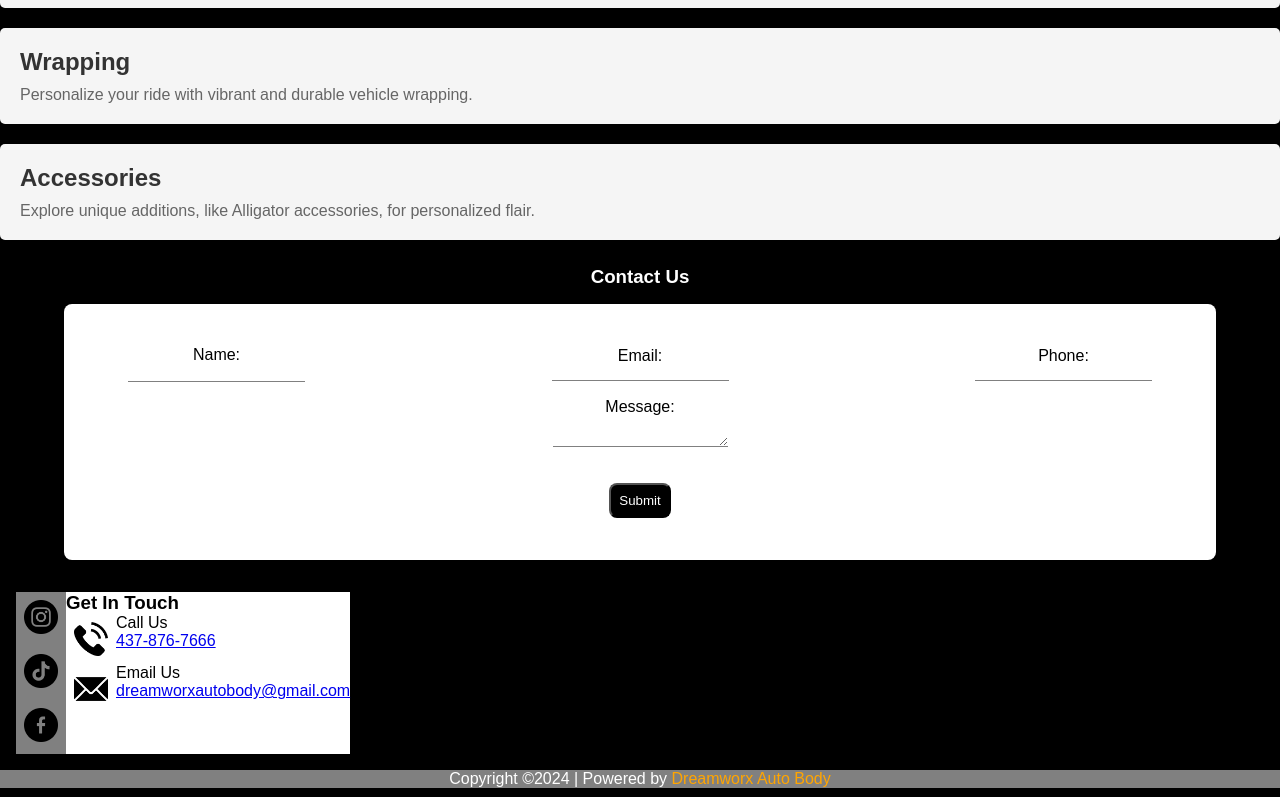
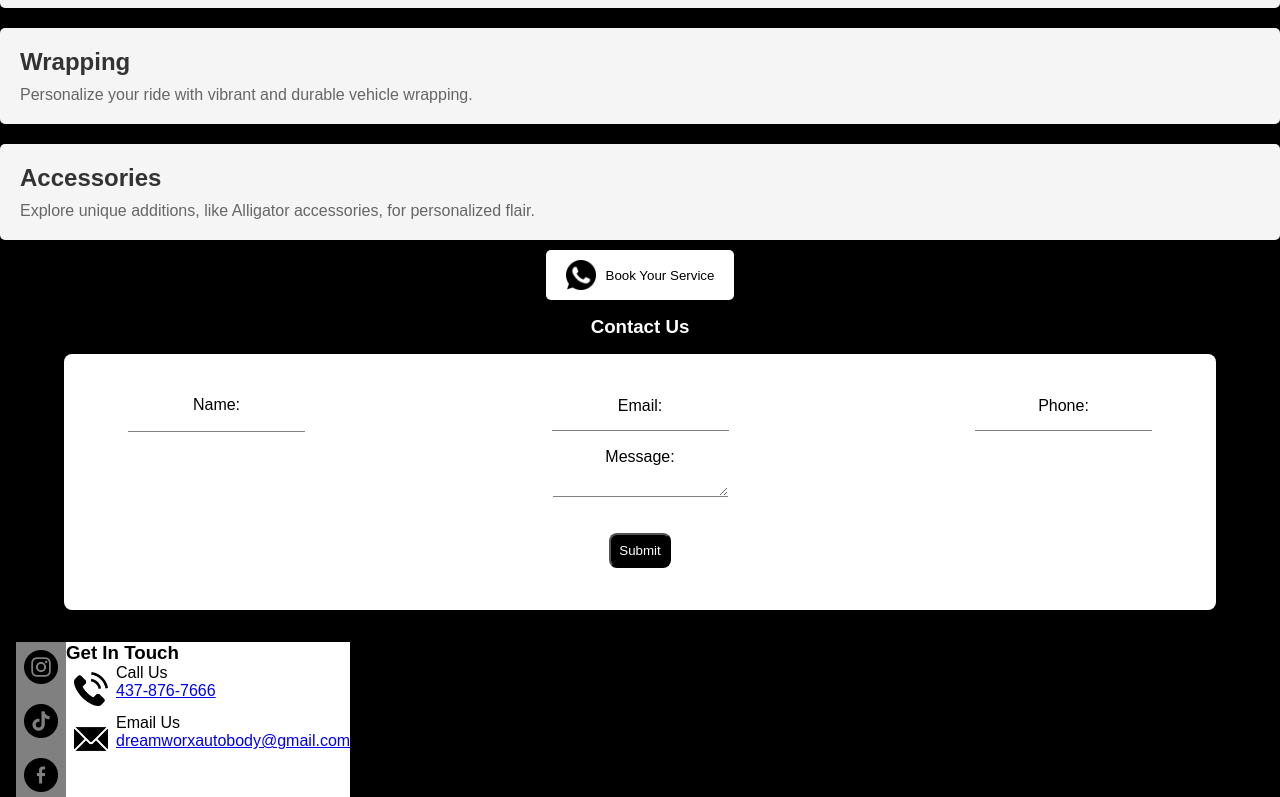
Before and after one commit to JoshuaJeyaranjan/dreamworx-client, a React (Vite) app: page /care in a window 1280 px wide. Shown: the part 1645-2442 px from the top of the page. Built offline with nearby package versions, Linux system fonts and the light colour scheme; a web font is replaced by a local one.

Commit message:
fix navbar submenu bug

```diff
--- /dev/null
+++ b/src/components/BookService/BookService.jsx
@@ -0,0 +1,28 @@
+import React from 'react';
+import './BookService.scss';
+
+
+const whatsappNumber = '+14378767666'; // Your WhatsApp number with country code
+
+export default function BookService() {
+  const handleWhatsAppClick = () => {
+    window.location.href = `https://wa.me/${whatsappNumber.replace('+', '')}`;
+  };
+
+  return (
+    <div className="book-service">
+
+      <button
+        className="book-service__button"
+        onClick={handleWhatsAppClick}
+      >
+        <img
+        src='src/assets/icons/whatsapp.png'
+        alt="WhatsApp"
+        className="book-service__icon"
+      />
+        Book Your Service
+      </button>
+    </div>
+  );
+}
--- /dev/null
+++ b/src/components/BookService/BookService.scss
@@ -0,0 +1,29 @@
+.book-service {
+    display: flex;
+    align-items: center;
+    justify-content: center;
+    cursor: pointer;
+
+    &__icon {
+      width: 30px; /* Adjust size as needed */
+      height: 30px; /* Adjust size as needed */
+      margin-right: 10px; /* Space between icon and button */
+    }
+
+    &__button {
+      background-color: white;
+      border: none;
+      color: black;
+      padding: 10px 20px;
+      border-radius: 5px;
+      transition: background-color 0.3s ease, color 0.3s ease;
+      cursor: pointer;
+      display: flex;
+      align-items: center;
+
+      &:hover {
+        background-color: orange; /* Change background color on hover */
+        color: white; /* Change text color on hover */
+      }
+    }
+  }
--- a/src/components/Nav/Nav.jsx
+++ b/src/components/Nav/Nav.jsx
@@ -7,45 +7,44 @@ export default function Nav() {
 
   return (
     <div className="nav">
-
       <Link to='/'>
         <img className="nav__logo" src="src/assets/images/logo.JPG" alt="Dreamworx Logo" />
       </Link>
 
-
       <ul className="nav__menu">
-        <NavLink to="/" className="nav__link">
+        <NavLink to="/" className="nav__link" activeClassName='active'>
           Home
         </NavLink>
+
         <div
           className="nav__services"
           onMouseEnter={() => setIsHovered(true)}
           onMouseLeave={() => setIsHovered(false)}
         >
-          <NavLink to="/services" className="nav__link">
+          <NavLink to="/services" className="nav__link" activeClassName='active'>
             Services
           </NavLink>
-          {isHovered && (
-            <div className="nav__submenu">
-              <NavLink to="/care" className="nav__sub-link">
+
+          <div className={`nav__submenu ${isHovered ? 'visible' : ''}`}>
+            <NavLink to="/care" className="nav__sub-link" activeClassName='active'>
               Car Care
             </NavLink>
-              <NavLink to="/customize" className="nav__sub-link">
+            <NavLink to="/customize" className="nav__sub-link" activeClassName='active'>
               Customization
             </NavLink>
-              <NavLink to="/mechanical" className="nav__sub-link">
+            <NavLink to="/mechanical" className="nav__sub-link" activeClassName='active'>
               Mechanical
             </NavLink>
-              <NavLink to="/bodywork" className="nav__sub-link">
+            <NavLink to="/bodywork" className="nav__sub-link" activeClassName='active'>
               Body Shop
             </NavLink>
           </div>
-          )}
         </div>
-        <NavLink to="/about" className="nav__link">
+
+        <NavLink to="/about" className="nav__link" activeClassName='active'>
           About Us
         </NavLink>
-        <NavLink to="/contact" className="nav__link">
+        <NavLink to="/contact" className="nav__link" activeClassName='active'>
           Contact
         </NavLink>
       </ul>
--- a/src/components/ServiceLinkItem/ServiceLinkItem.jsx
+++ b/src/components/ServiceLinkItem/ServiceLinkItem.jsx
@@ -3,8 +3,11 @@ import './ServiceLinkItem.scss'
 import { Link } from 'react-router-dom'
 
 export default function ServiceLinkItem({image, title, paragraph, link}) {
+  const handleClick = () => {
+    window.scrollTo(0, 0); // Scroll to the top
+  }
     return (
-      <Link to={link} className='service-link-item' >
+      <Link to={link} className='service-link-item' onClick={handleClick} >
         <div className='service-link-item__background' style={{backgroundImage: `url(${image})`}}>
             <div className='service-link-item__content'>
                 <h3 className='service-link-item__title'> {title} </h3>
--- a/src/pages/BodyWorkPage/BodyWorkPage.jsx
+++ b/src/pages/BodyWorkPage/BodyWorkPage.jsx
@@ -8,6 +8,7 @@ import GlitchBody from '../../components/GlitchBody/GlitchBody';
 import ServiceList from '../../components/ServiceList/ServiceList'
 import BackToTopButton from '../../components/BackToTopButton/BackToTopButton'
 import FloatingActionButton from '../../components/FloatingActionButton/FloatingActionButton'
+import BookService from '../../components/BookService/BookService';
 
 export default function BodyWorkPage() {
 
@@ -53,6 +54,8 @@ export default function BodyWorkPage() {
 
     <ServiceList services={bodyServices}/>
 
+    <BookService/>
+
     <ContactForm/>
     <ContactInfo/>
     <Footer/>
--- a/src/pages/CarePage/CarePage.jsx
+++ b/src/pages/CarePage/CarePage.jsx
@@ -8,6 +8,7 @@ import GlitchCare from '../../components/GlitchCare/GlitchCare';
 import ServiceList from '../../components/ServiceList/ServiceList';
 import BackToTopButton from '../../components/BackToTopButton/BackToTopButton'
 import FloatingActionButton from '../../components/FloatingActionButton/FloatingActionButton'
+import BookService from '../../components/BookService/BookService';
 
 export default function CarePage() {
 
@@ -70,6 +71,8 @@ export default function CarePage() {
 
       <ServiceList services={carCareServices}/>
 
+      <BookService/>
+
       <ContactForm/>
       <ContactInfo/>
       <Footer/>
--- a/src/pages/CustomizePage/CustomizePage.jsx
+++ b/src/pages/CustomizePage/CustomizePage.jsx
@@ -8,6 +8,7 @@ import GlitchCustomization from '../../components/GlitchCustomization/GlitchCust
 import ServiceList from '../../components/ServiceList/ServiceList'
 import BackToTopButton from '../../components/BackToTopButton/BackToTopButton'
 import FloatingActionButton from '../../components/FloatingActionButton/FloatingActionButton'
+import BookService from '../../components/BookService/BookService';
 
 export default function CustomizePage() {
 
@@ -53,6 +54,8 @@ export default function CustomizePage() {
 
       <ServiceList services={customizeServices}/>
 
+      <BookService/>
+
       <ContactForm/>
       <ContactInfo/>
       <Footer/>
--- a/src/pages/MechanicalPage/MechanicalPage.jsx
+++ b/src/pages/MechanicalPage/MechanicalPage.jsx
@@ -8,6 +8,7 @@ import GlitchMechanical from '../../components/GlitchMechanical/GlitchMechanical
 import ServiceList from '../../components/ServiceList/ServiceList'
 import BackToTopButton from '../../components/BackToTopButton/BackToTopButton'
 import FloatingActionButton from '../../components/FloatingActionButton/FloatingActionButton'
+import BookService from '../../components/BookService/BookService';
 
 export default function MechanicalPage() {
 
@@ -80,7 +81,7 @@ export default function MechanicalPage() {
 
     <ServiceList services={mechanicalServices} />
 
-
+   <BookService/>
 
     <ContactForm/>
     <ContactInfo/>
--- a/src/pages/ServicesPage/ServicesPage.scss
+++ b/src/pages/ServicesPage/ServicesPage.scss
@@ -18,13 +18,13 @@
       min-height: 70%;
       width: auto;
       height: auto;
-        z-index: -1;
+      z-index: -1; // Ensure this is lower than the submenu
       transform: translate(-50%, -50%);
     }
 
     &-content {
       position: relative;
-        z-index: 1;
+      z-index: 1; // Ensure content is above the video
       bottom: 30%;
       right: 30%;
     }
```
Also changed, not shown: src/components/Nav/Nav.scss (+45 -33 lines), src/components/LinkList/LinkList.jsx (line endings or trailing spaces). Lines whose indentation alone changed are shown as unchanged.
